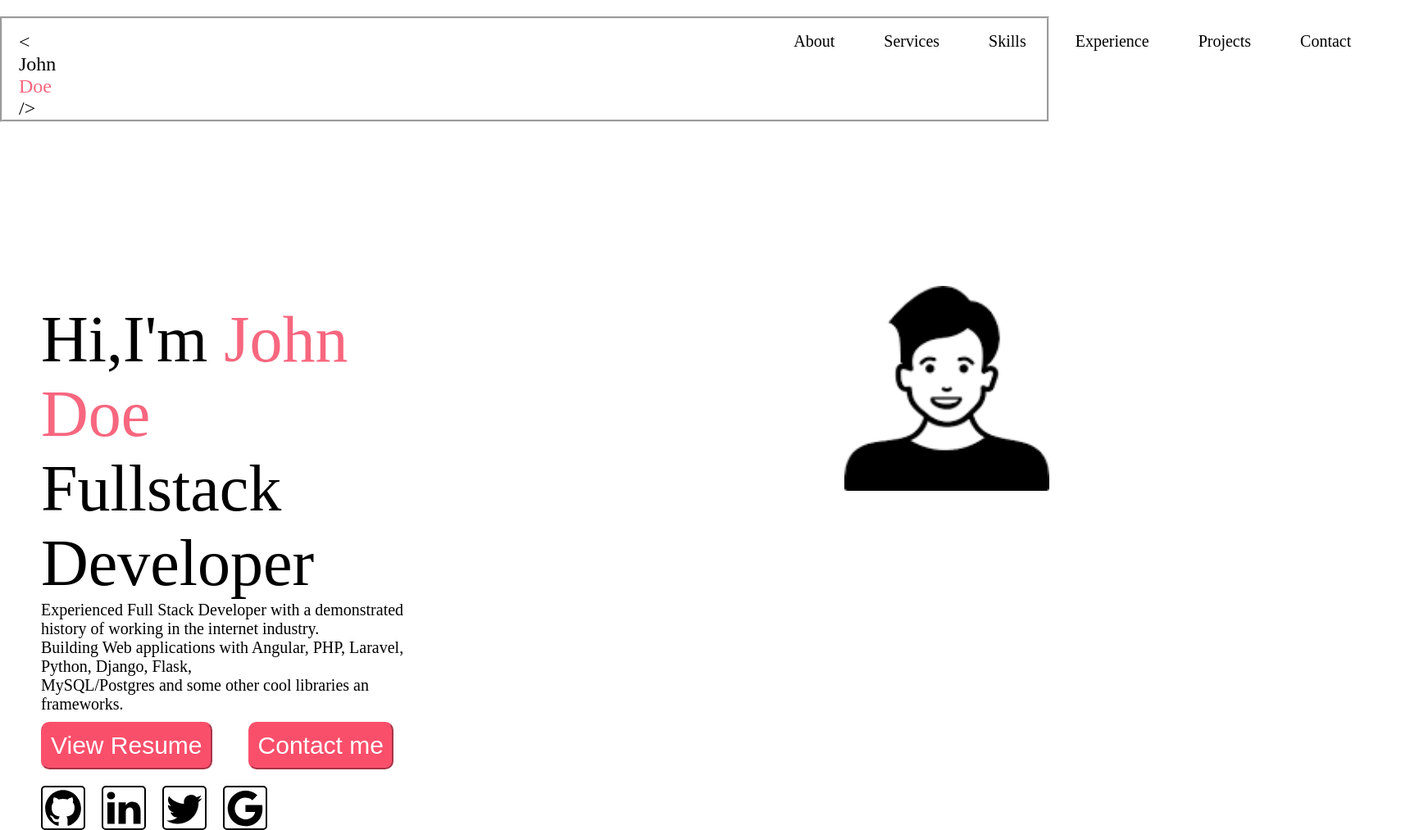
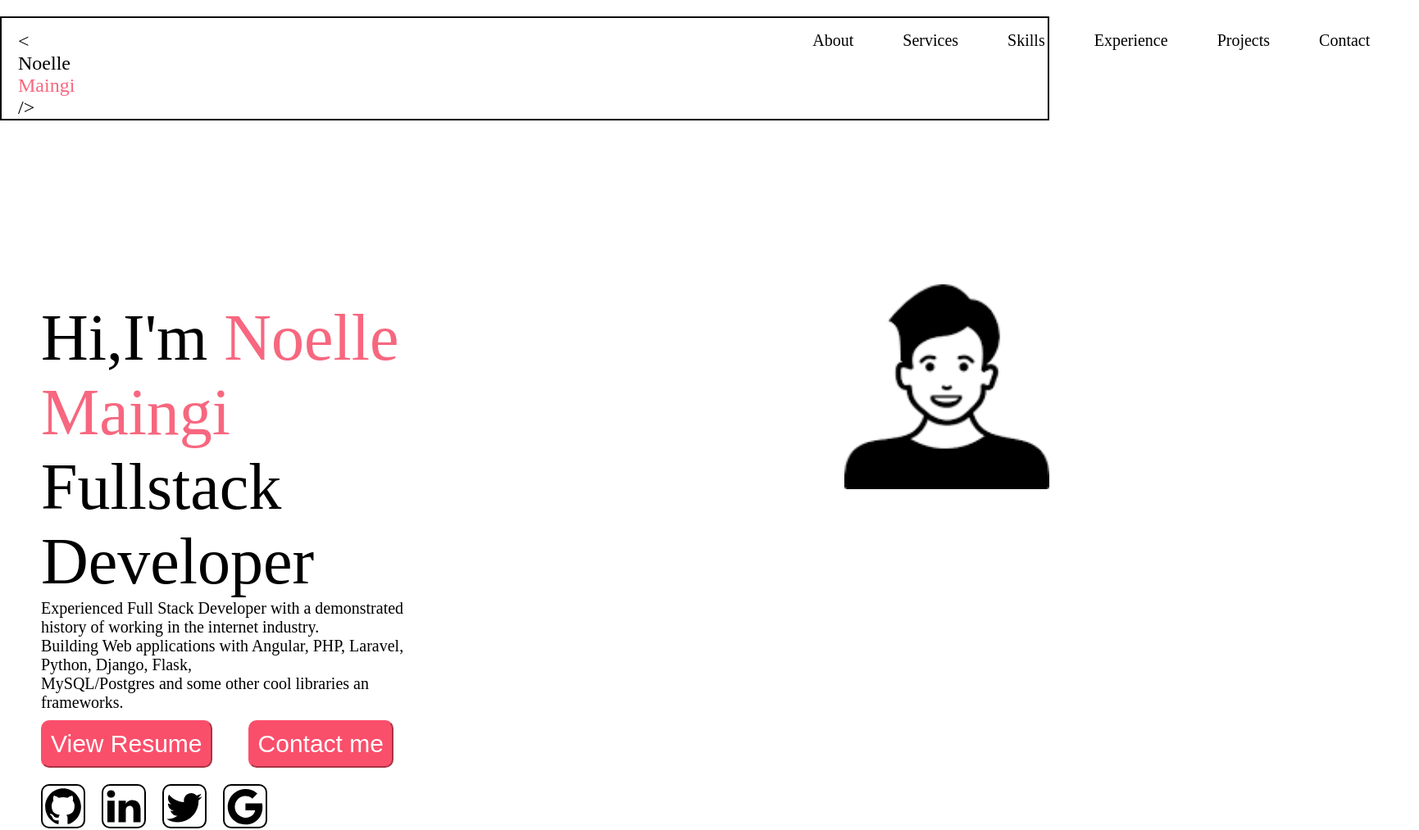
Before and after one commit to Noelle-Wavinya-Maingi/Day-7portfolio, a plain HTML site: page index.html in a window 1280 px wide. Shown: the whole page at 82% size, 1731 px wide, since content can reach past the window. Drawn offline with Linux system fonts and the light colour scheme.

```diff
--- a/css/style.css
+++ b/css/style.css
@@ -7,8 +7,9 @@ body {
   .navbar {
     display: flex;
     text-decoration: none;
-    border-style: groove;
+    border:solid 2px black;
     margin-top: 20px;
+    margin-right:3opx ;
   }
 
   nav ul {
@@ -77,7 +78,7 @@ body {
  }
  .image{
     border: solid 2px black;
-    border-radius: 5px;
+    border-radius: 10px;
     margin-right: 20px;
     width: 50px;
  }
--- a/index.html
+++ b/index.html
@@ -14,7 +14,7 @@
         <!--Logo-->
         <div id="logo">
             <a href="/">
-                < John <span class="John">Doe</span> />
+                < Noelle <span class="John">Maingi</span> />
             </a>
         </div>
         <!--nav links-->
@@ -46,7 +46,7 @@
         <div class="column1">
             <p>
                 <span class="para">
-                    Hi,I'm <span class="John">John Doe</span> <br />Fullstack
+                    Hi,I'm <span class="John">Noelle Maingi</span> <br />Fullstack
                     Developer</span>
                 &nbsp; &nbsp; &nbsp; &nbsp; &nbsp; &nbsp; &nbsp; &nbsp; &nbsp; &nbsp;
                 Experienced Full Stack Developer with a demonstrated history of
```
